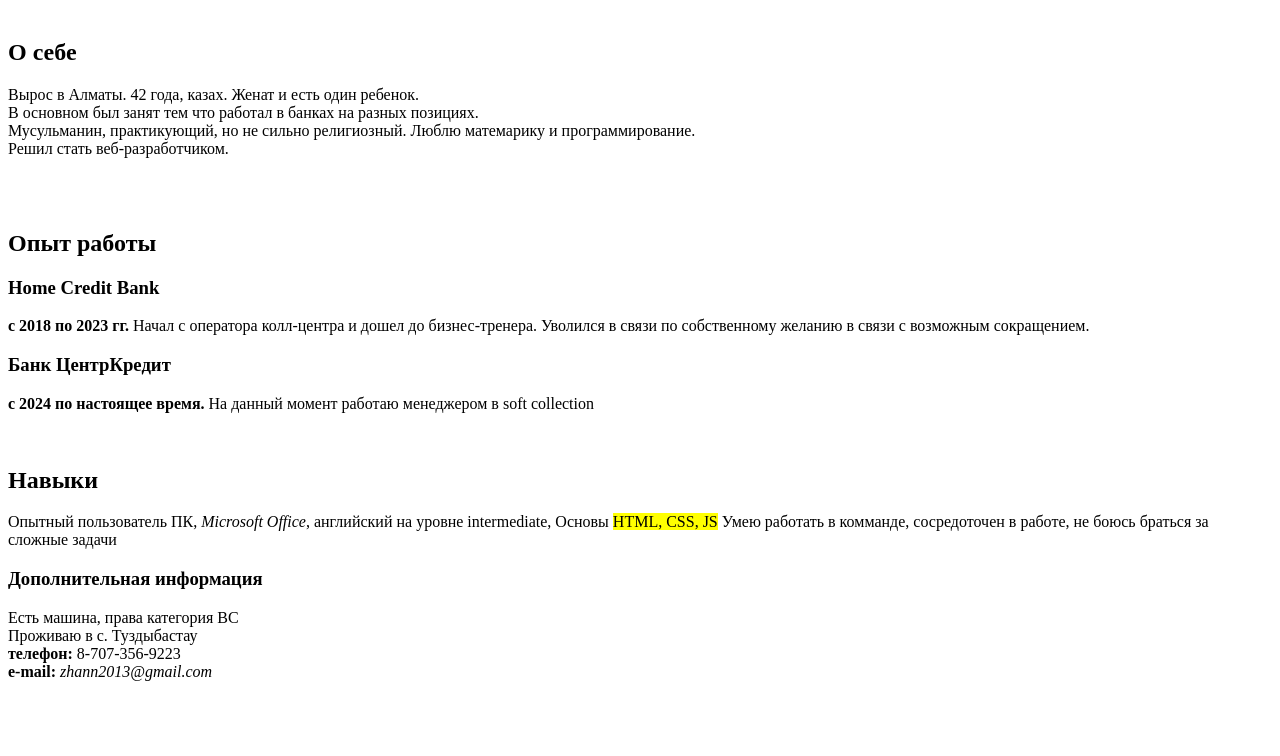
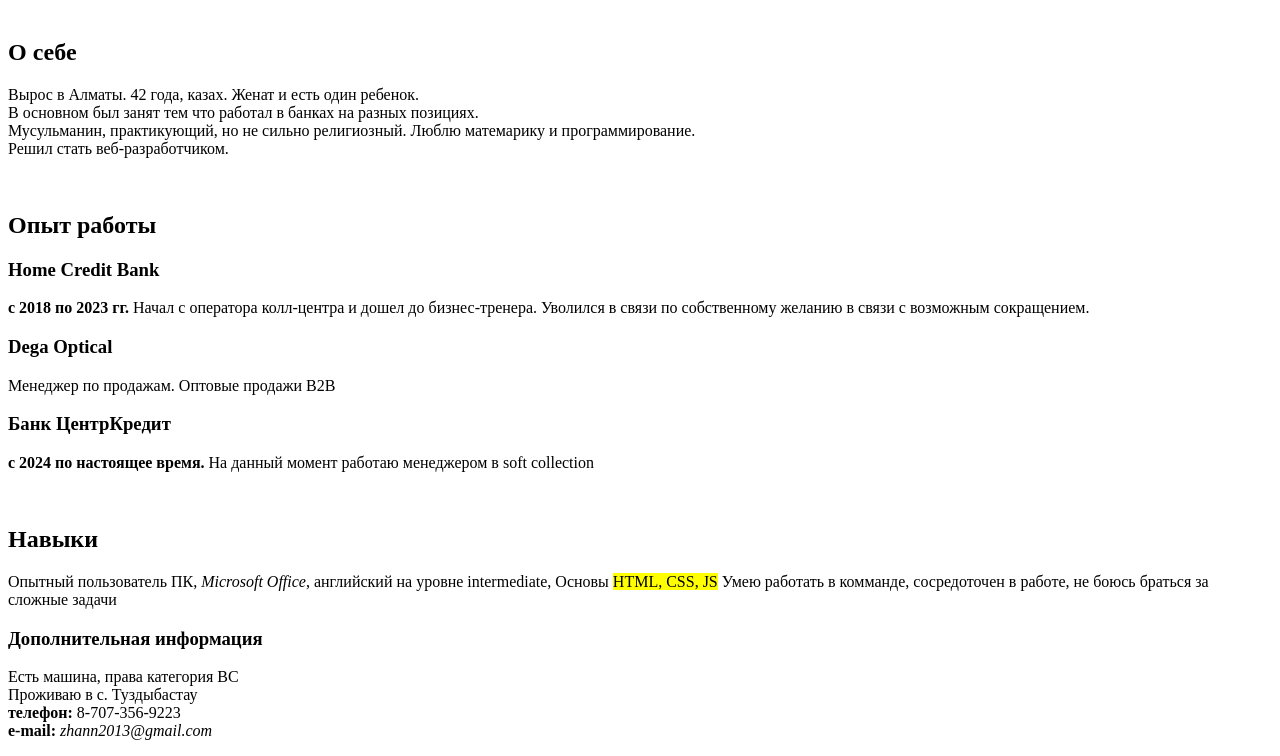
Before and after one commit to zhann1982/myFile2, a plain HTML site: page index.html in a window 1280 px wide. Shown: the part 79-835 px from the top of the page. Before the commit the page ends 800 px from the top, so only its background shows below. Drawn offline with Linux system fonts and the light colour scheme.

Commit message:
testing git

```diff
--- a/index.html
+++ b/index.html
@@ -18,19 +18,20 @@
         Решил стать веб-разработчиком.
     </p>
 
-    <br><br>
-
+    <br>
 
     <h2>Опыт работы</h2>
 
     <h3>Home Credit Bank</h3>
     <p> <b>с 2018 по 2023 гг.</b> Начал с оператора колл-центра и дошел до бизнес-тренера. Уволился в связи по собственному желанию в связи с возможным сокращением.</p>
 
+    <h3>Dega Optical</h3>
+    <p>Менеджер по продажам. Оптовые продажи B2B</p>
+
     <h3>Банк ЦентрКредит</h3>
     <P> <b>с 2024 по настоящее время.</b> На данный момент работаю менеджером в soft collection</P>
 
     <br>
-
 
     <h2>Навыки</h2>
 
```
